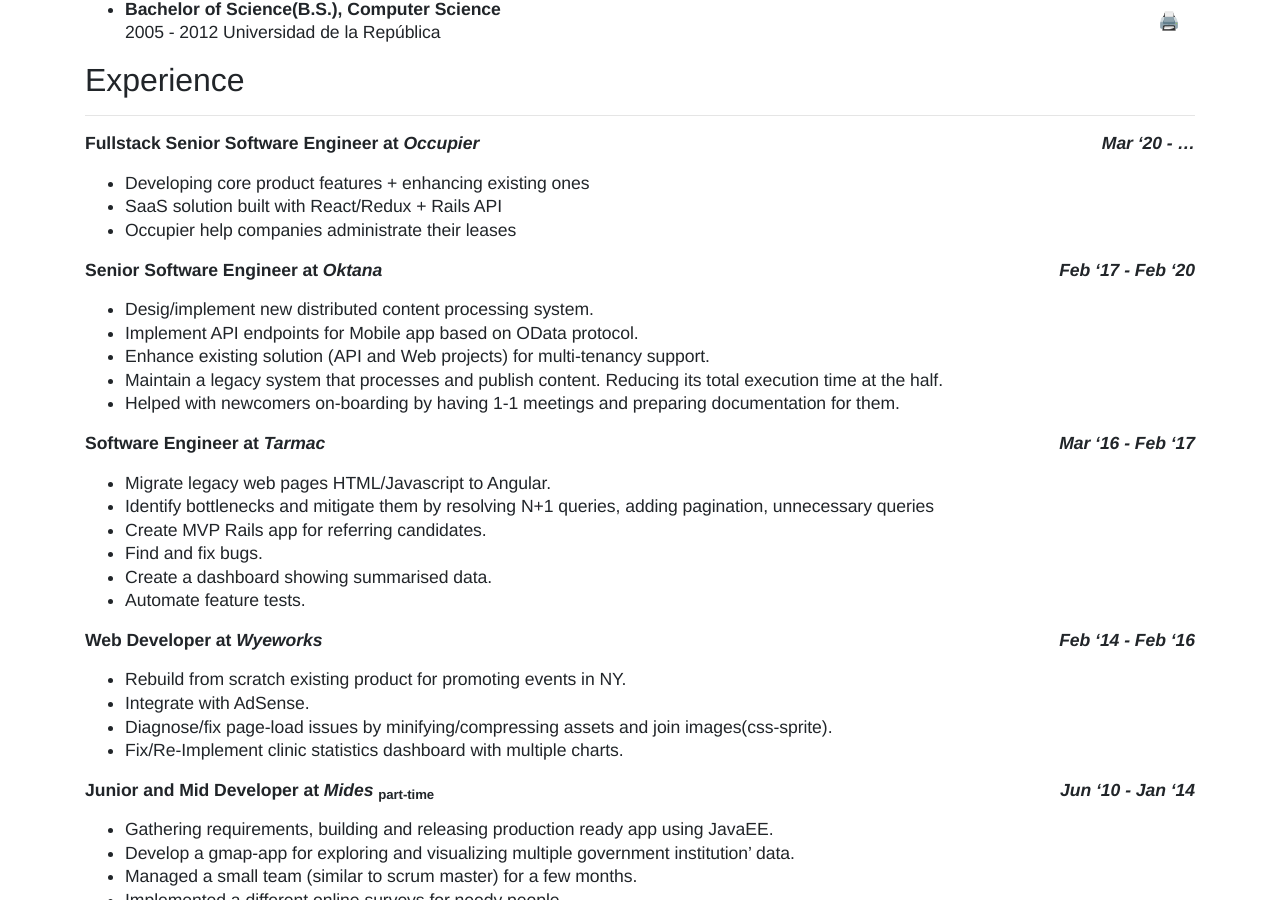
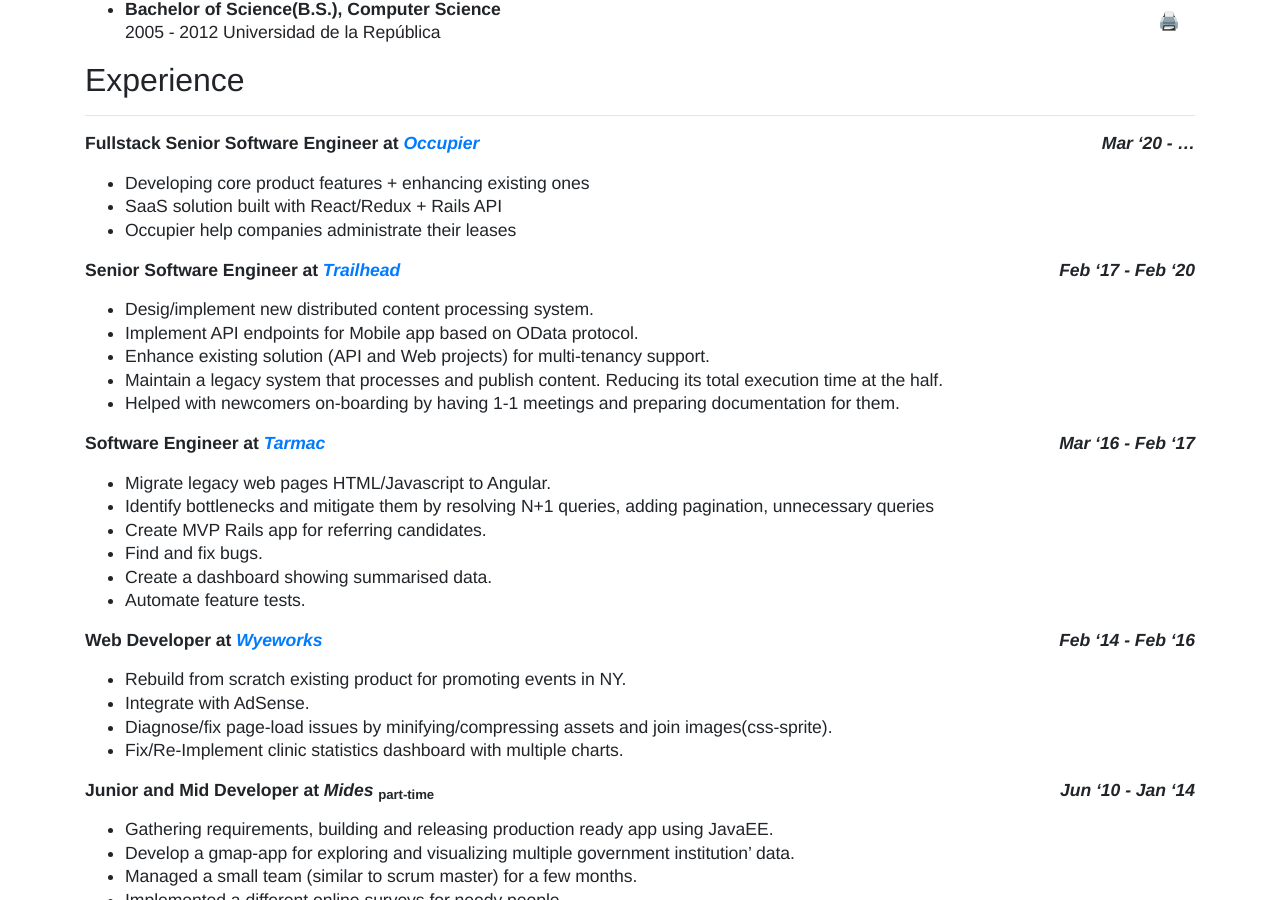
Before and after one commit to delbetu/delbetu.github.io, a Jekyll site: the page built from resume.md, in a window 1280 px wide and 900 px high, scrolled down 461 px. Built offline with Jekyll 4.4.1, drawn with Linux system fonts in a browser that asks for light colours; emoji names are drawn with the system emoji font.

Commit message:
Update resume.md

```diff
--- a/resume.md
+++ b/resume.md
@@ -35,12 +35,12 @@
 ## Experience
 ---
 
-**Fullstack Senior Software Engineer at *Occupier*                       *Mar '20 - ...*{:.float-right}**
+**Fullstack Senior Software Engineer at *[Occupier](https://www.occupier.com/)*                       *Mar '20 - ...*{:.float-right}**
  - Developing core product features + enhancing existing ones
  - SaaS solution built with React/Redux + Rails API
  - Occupier help companies administrate their leases
 
-**Senior Software Engineer at *Oktana*                       *Feb '17 - Feb '20*{:.float-right}**
+**Senior Software Engineer at *[Trailhead](https://trailhead.salesforce.com/en/home)*                       *Feb '17 - Feb '20*{:.float-right}**
  - Desig/implement new distributed content processing system.
  - Implement API endpoints for Mobile app based on OData protocol.
  - Enhance existing solution (API and Web projects) for multi-tenancy support.
@@ -48,7 +48,7 @@
  - Helped with newcomers on-boarding by having 1-1 meetings and preparing documentation for them.
 
 
-**Software Engineer at *Tarmac*                              *Mar '16 - Feb '17*{:.float-right}**
+**Software Engineer at *[Tarmac](https://tarmac.io/)*                              *Mar '16 - Feb '17*{:.float-right}**
  - Migrate legacy web pages HTML/Javascript to Angular.
  - Identify bottlenecks and mitigate them by resolving N+1 queries, adding pagination, unnecessary queries
  - Create MVP Rails app for referring candidates.
@@ -57,7 +57,7 @@
  - Automate feature tests.
 
 
-**Web Developer at *Wyeworks*                                *Feb '14 - Feb '16*{:.float-right}**
+**Web Developer at *[Wyeworks](https://www.wyeworks.com/)*                                *Feb '14 - Feb '16*{:.float-right}**
  - Rebuild from scratch existing product for promoting events in NY.
  - Integrate with AdSense.
  - Diagnose/fix page-load issues by minifying/compressing assets and join images(css-sprite).
```
